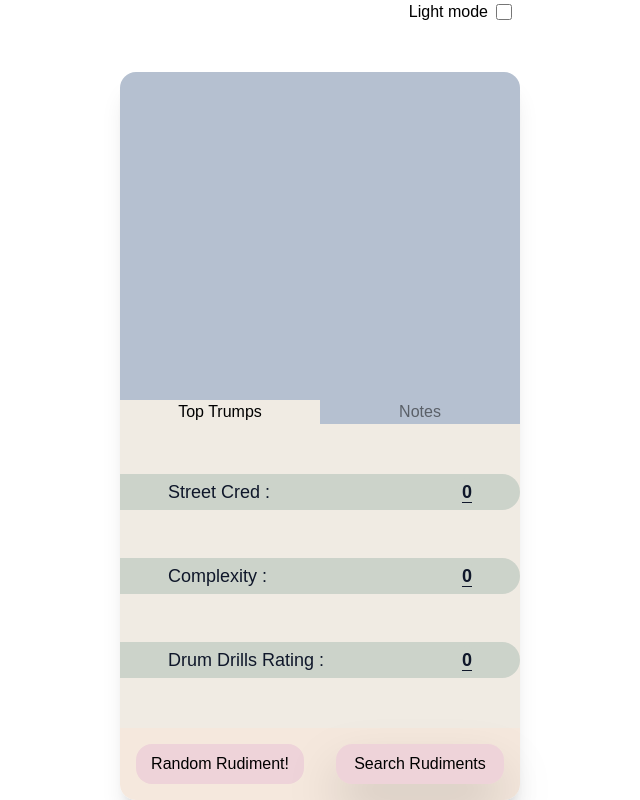
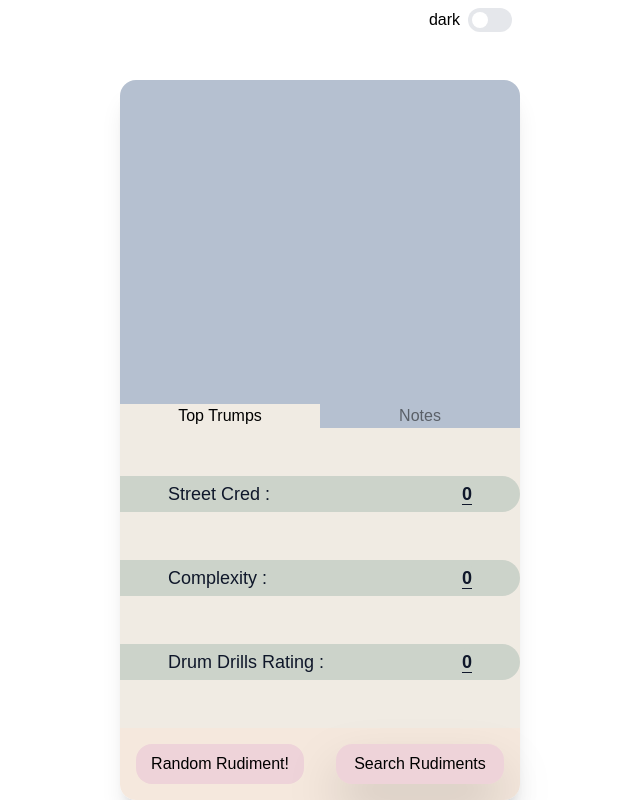
Before and after one commit to joshuablackmore/rudiment-app, a Next.js app: page / in a window 1280 px wide. Shown: the whole page, without its empty margins (320-960 px from the left). Built offline with nearby package versions, Linux system fonts and the light colour scheme; a web font is replaced by a local one.

Commit message:
added: headless ui toggle to theme-toggle

```diff
--- a/app/components/theme-toggle/index.tsx
+++ b/app/components/theme-toggle/index.tsx
@@ -1,33 +1,41 @@
 import { useTheme } from "../../contexts/themeContext";
-import React, { useEffect } from "react";
+import React, { useEffect, useState } from "react";
+import { Switch } from "@headlessui/react";
 
 const ThemeToggle = () => {
   const { theme, setTheme } = useTheme();
+  const [enabled, setEnabled] = useState(false);
 
   const handleThemeChange = () => {
-    if (theme === "light") {
-      setTheme("dark");
-    } else {
-      setTheme("light");
-    }
+    const newEnabled = !enabled;
+    setEnabled(newEnabled);
+    setTheme(newEnabled ? "dark" : "light");
   };
 
   useEffect(() => {
     document.querySelector("html")?.classList.remove("light", "dark");
     document.querySelector("html")?.classList.add(theme);
-  }, [theme]);
+  }, [enabled]);
 
   return (
     <div className="w-full lg:w-[400px] bg-[#B5C0D0] dark:bg-slate-900 lg:bg-white lg:dark:bg-white ">
-      <label className="h-6 text-Black dark:text-white lg:dark:text-black  gap-2 flex justify-end lg:justify-end  items-center">
-        {theme === "light" ? <h1>Light mode</h1> : <h1>Dark mode</h1>}
-        <input
-          className="right-0 size-4 mr-2"
-          type="checkbox"
+      <div className="flex justify-end gap-2 lg:dark:text-black dark:text-white mt-2 mr-2">
+        {theme === "light" ? <h1>dark</h1> : <h1>light</h1>}
+        <Switch
+          checked={theme === "dark"}
           onChange={handleThemeChange}
-          checked={theme === "dark"}
-        />
-      </label>
+          className={`${
+            enabled ? "bg-blue-600" : "bg-gray-200"
+          } relative inline-flex h-6 w-11 items-center rounded-full`}
+        >
+          <span className="sr-only">Toggle Dark Mode</span>
+          <span
+            className={`${
+              enabled ? "translate-x-6" : "translate-x-1"
+            } inline-block h-4 w-4 transform rounded-full bg-white transition`}
+          />
+        </Switch>
+      </div>
     </div>
   );
 };
```
